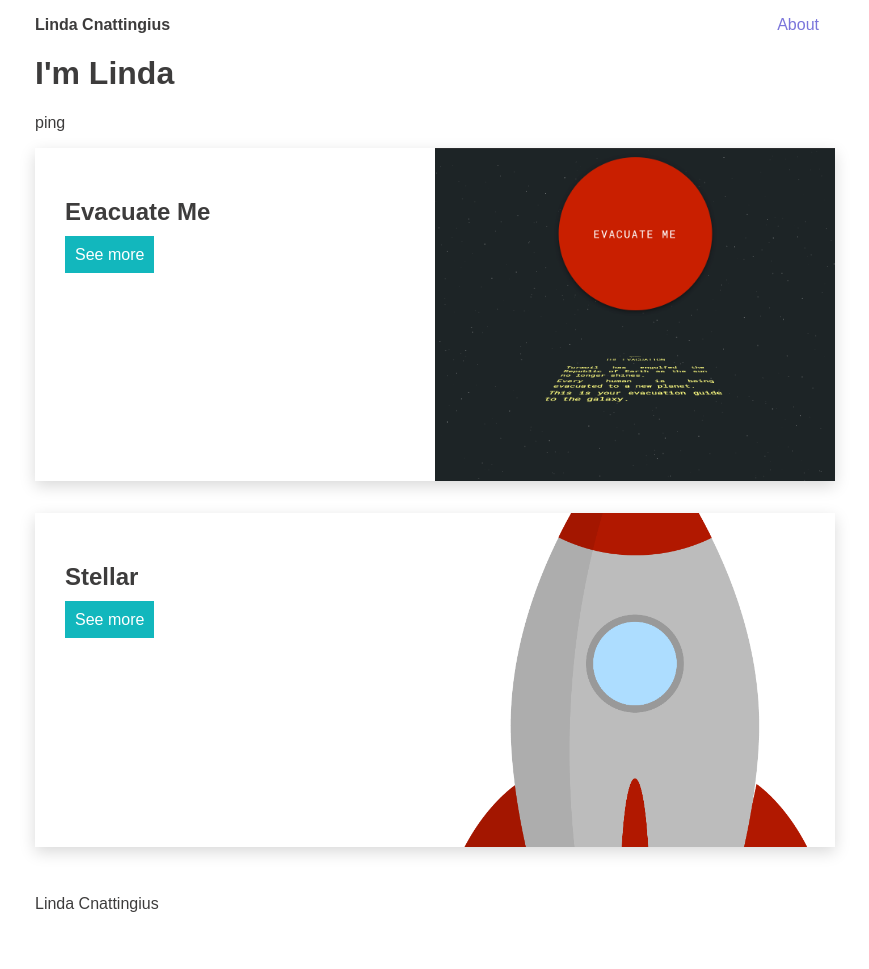
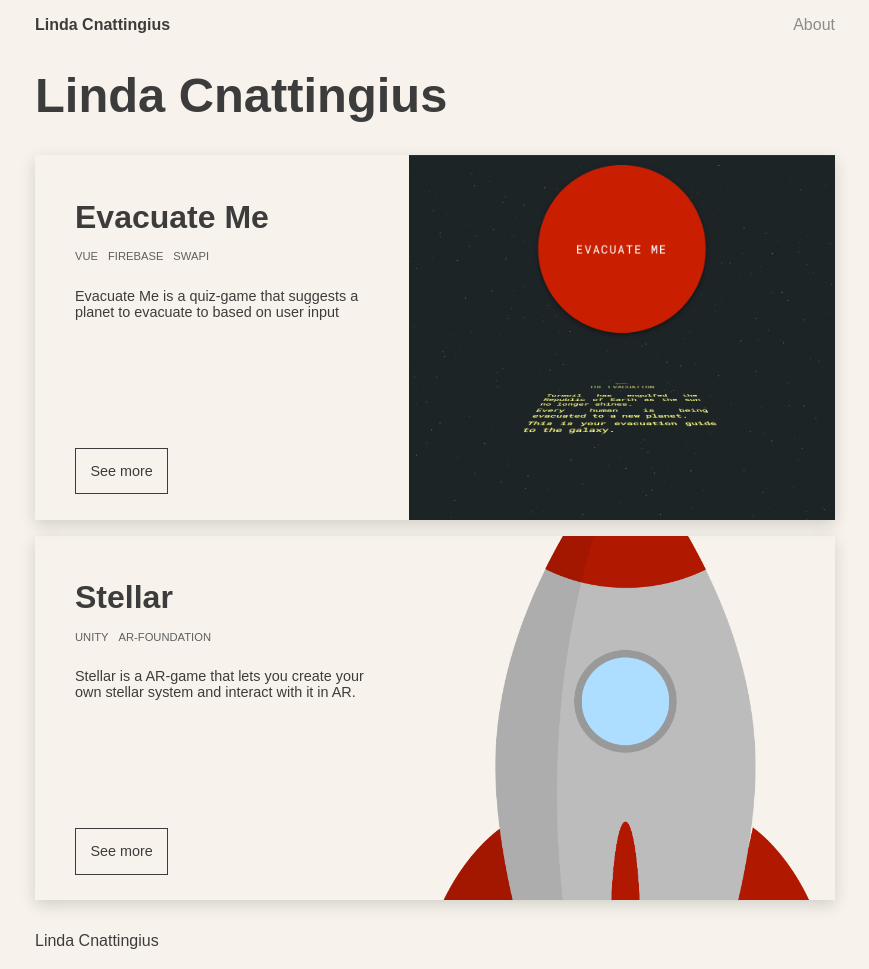
Before and after one commit to lindacnatt/lindacnattingius.se, a Gatsby site: page / in a window 1280 px wide. Shown: the whole page, without its empty margins (205-1074 px from the left). Before the commit the page ends 945 px from the top, so only its background shows below. Built offline with nearby package versions, Linux system fonts and the light colour scheme; Gatsby itself is replaced by a stand-in of ours.

Commit message:
add a lot of styling

```diff
--- a/src/components/header.module.scss
+++ b/src/components/header.module.scss
@@ -1,6 +1,5 @@
 .link {
-    color: #7a75db;
-    padding: 1rem;
+    color: #8b8b8b;
     text-decoration: none;
 }
 
@@ -10,8 +9,7 @@
 }
 
 .activeNavItem{
-    background-color: #7a75db;
-    color: #ffffff;
+    color: #727272;
 }
 .navbar{
     display: flex;
@@ -20,7 +18,6 @@
 }
 
 .name{
-
     font-size: 1rem;
     text-decoration: none;
     font-weight: bold;
--- /dev/null
+++ b/src/components/hero.js
@@ -0,0 +1,21 @@
+import React from "react"
+import { graphql, useStaticQuery } from 'gatsby'
+import heroStyles from './hero.module.scss'
+
+const Hero = () => {
+    const data = useStaticQuery(graphql`
+    query {
+        site {
+            siteMetadata {
+                author
+            }
+        }
+    }
+`)
+    return (
+        <div className={heroStyles.hero} >
+            <h1 className="H1">{data.site.siteMetadata.author}</h1>
+        </div>
+    )
+}
+export default Hero
--- /dev/null
+++ b/src/components/hero.module.scss
@@ -0,0 +1,4 @@
+.hero{
+    width: 100%;
+    height: 100%;
+}
--- a/src/pages/index.js
+++ b/src/pages/index.js
@@ -1,12 +1,12 @@
 import React from "react"
 import Layout from '../components/layout'
 import Projects from './projects'
+import Hero from '../components/hero'
 
 const FirstPage = () => {
   return(
     <Layout>
-      <h1>I'm Linda</h1>
-      <p>ping</p>
+      <Hero/>
       <Projects></Projects>
     </Layout>
   )
--- a/src/pages/projects.js
+++ b/src/pages/projects.js
@@ -13,6 +13,8 @@ const ProjectsPage = () => {
             frontmatter{
               title
               date
+              categories
+              description
               featuredImage{
                 childImageSharp{
                   fluid(maxWidth:600, maxHeight: 500){
@@ -35,7 +37,13 @@ const ProjectsPage = () => {
         return (
           <div key={edge.node.frontmatter.title} className={projectStyles.card}>
             <div className={projectStyles.info}>
-              <h2>{edge.node.frontmatter.title}</h2>
+              <p className="H2">{edge.node.frontmatter.title}</p>
+              <div className={projectStyles.categories}> {edge.node.frontmatter.categories.map((category, index) => {
+                return (
+                  <p className="D">{category}</p>
+                )})}
+              </div>
+              <p className={projectStyles.B}>{edge.node.frontmatter.description}</p>
               <Link to={`/projects/${edge.node.fields.slug}`} className={projectStyles.moreButton}>
                 See more
               </Link>
--- a/src/pages/projects.module.scss
+++ b/src/pages/projects.module.scss
@@ -1,3 +1,14 @@
+$H1: 3.052rem;
+$H2: 2rem;
+$H3: 1.563rem;
+$B: 0.9rem;
+$D: 0.70rem;
+$mainColor: #f6e4e4;
+$SecColor: #dc97eb;
+$ThirdColor: #fab49f;
+$QuadColor: #4b8585;
+
+
 .cardContainer {
   display: flex;
   flex-direction: column;
@@ -6,53 +17,70 @@
 
 .card {
   display: flex;
-  max-height: 500px;
-  min-height: 200px;
-  justify-content: space-evenly;
+  flex-direction: row;
+  max-height: 150vw;
+  min-height: 20vw;
   box-shadow: 0px 5px 15px 0px rgba(0, 0, 0, 0.151);
-  margin-bottom: 2rem;
+  margin-bottom: 1rem;
   overflow: hidden;
 
   .featuredImage {
-    width: 50%;
+   width: 100%;
   }
 
   .info {
-    flex-grow: 1;
-    margin: 30px;
+    margin: 40px;
+    .B{
+      font-size: $B;
+      padding-bottom: 8rem;
+    }
   }
 
+
   @media screen and (max-width: 450px) {
-   h2 {
-      font-size: 18px;
-    }
     .info{
       margin: 15px;
+      .B{
+        padding-bottom: 2rem;
+      }
     }
-
-
 
   }
   @media screen and (max-width: 600px) and (min-width: 450px){
-    h2 {
-      font-size: 22px;
-    }
     .info{
       margin: 20px;
+      .B{
+        padding-bottom: 6rem;
+      }
     }
 
+  }
+}
+
+@media screen and (max-width: 450px) {
+  .card{
+    display: flex;
+    flex-direction: column-reverse;
   }
 
 }
 
+.categories{
+  display: flex;
+  flex-direction: row;
+  p{
+    padding-right:10px;
+    color: #5f5f5f;
+  }
+}
 
 .moreButton{
-  background: #12b7bd;
-  width: 80px;
-  padding: 10px;
-  text-align: center;
+  padding:1em;
+  font-size: 0.9rem;
   text-decoration: none;
-  color: white;
-  text-decoration: none;
-
+  border-style: solid;
+  border-width: 1px;
 }
+.moreButton:hover{
+  background-color: $SecColor;
+}
--- a/src/projects/EvacuateMe/EvacuateMe.md
+++ b/src/projects/EvacuateMe/EvacuateMe.md
@@ -2,6 +2,8 @@
 title: "Evacuate Me"
 date: "2020-09-17"
 featuredImage: ./EvacuateMe.png
+description: "Evacuate Me is a quiz-game that suggests a planet to evacuate to based on user input"
+categories: ["Vue", "Firebase","SWAPI"]
 ---
 
 This is an interactive quiz
--- a/src/projects/Stellar/Stellar.md
+++ b/src/projects/Stellar/Stellar.md
@@ -2,6 +2,8 @@
 title: "Stellar"
 date: "2020-09-17"
 featuredImage: ./rocket.png
+description: "Stellar is a AR-game that lets you create your own stellar system and interact with it in AR."
+categories: ["Unity","AR-Foundation"]
 ---
 
 This is a project from the bAdvamced garphics and interaction course
--- a/src/styles/index.scss
+++ b/src/styles/index.scss
@@ -1,6 +1,16 @@
 $fontColor: #3d3c3c;
 $mainFont: sans-serif;
-$mainColor: #ffffff;
+$mainColor: #f7f3ec;
+$H1: 3.052rem;
+$H2: 2rem;
+$H3: 1.563rem;
+$B: 1rem;
+$D: 0.70rem;
+//$mainColor: #f6e4e4;
+$SecColor: #dc97eb;
+$ThirdColor: #fab49f;
+$QuadColor: #4b8585;
+
 
 html {
     font-family: $mainFont;
@@ -16,3 +26,21 @@ html {
   *{
     color: $fontColor;
   }
+
+  .H1{
+    font-size: $H1;
+    font-weight: bold;
+  }
+  .H2{
+    font-size: $H2;
+    font-weight: bold;
+    margin-block-start: 0.1em;
+    margin-block-end: 0.1em;
+  }
+  .B{
+    font-size: $B;
+  }
+  .D{
+    font-size: $D;
+    text-transform: uppercase;
+  }
--- /dev/null
+++ b/src/templates/project.module.scss
@@ -0,0 +1,4 @@
+.card{
+    display:flex;
+
+}
```
Also changed, not shown: src/templates/project.js (+8 -4 lines), src/components/hello.js (deleted), src/images/long-arrow-alt-right-solid.svg (added).
